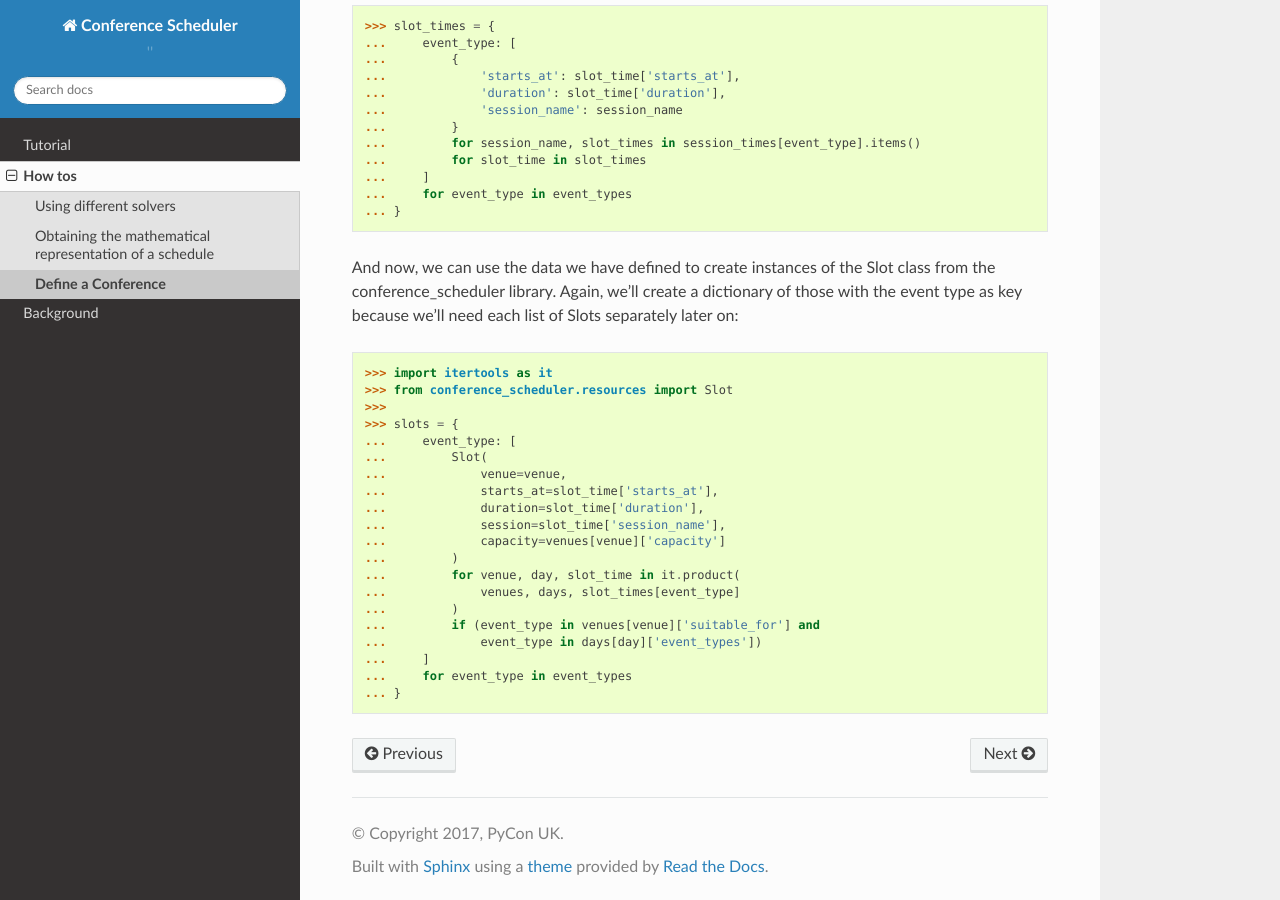
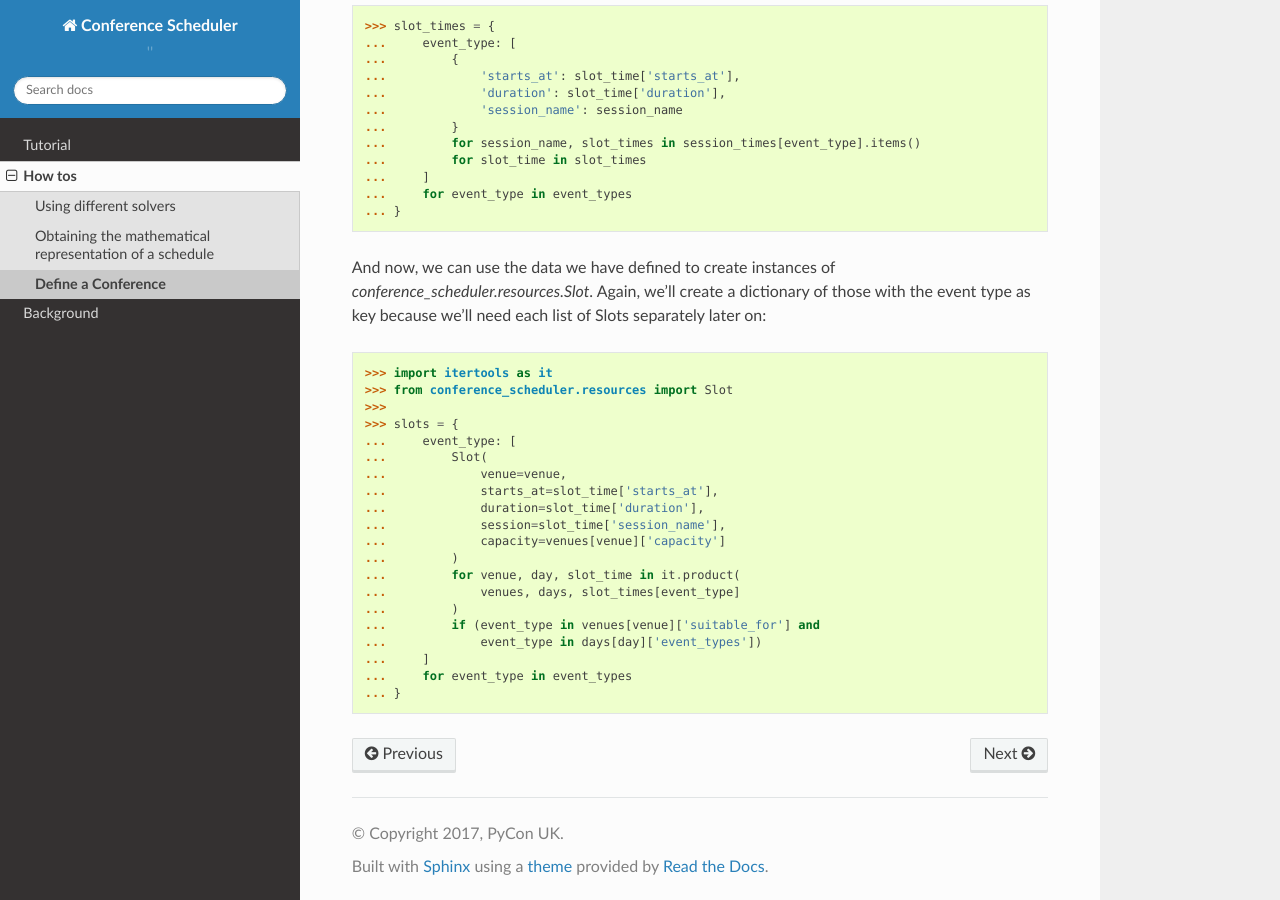
Before and after one commit to PyconUK/ConferenceScheduler, a Sphinx documentation site: the page built from docs/howtos/define_a_conference.rst, in a window 1280 px wide and 900 px high, scrolled down 2498 px. Built offline with Sphinx 7.4.7 and the Read the Docs theme 2.0.0, drawn with Linux system fonts in a browser that asks for light colours.

Commit message:
[#44] Alter text slightly

```diff
--- a/docs/howtos/define_a_conference.rst
+++ b/docs/howtos/define_a_conference.rst
@@ -136,8 +136,8 @@ as we'll need each associated list of tuples separately later on::
     ...     for event_type in event_types
     ... }
 
-And now, we can use the data we have defined to create instances of the Slot
-class from the conference_scheduler library. Again, we'll create a dictionary
+And now, we can use the data we have defined to create instances of
+`conference_scheduler.resources.Slot`. Again, we'll create a dictionary
 of those with the event type as key because we'll need each list of Slots
 separately later on::
 
```
